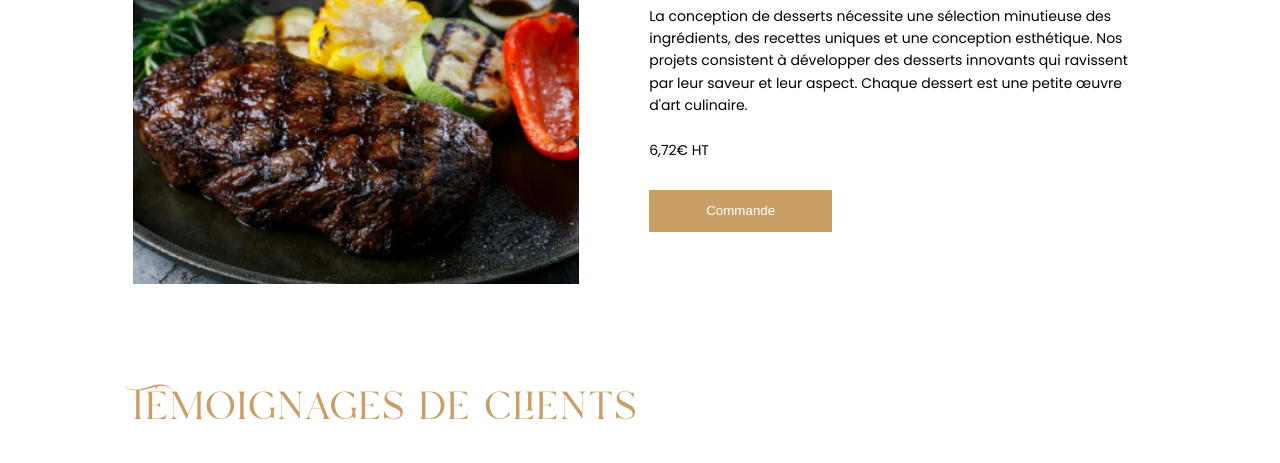
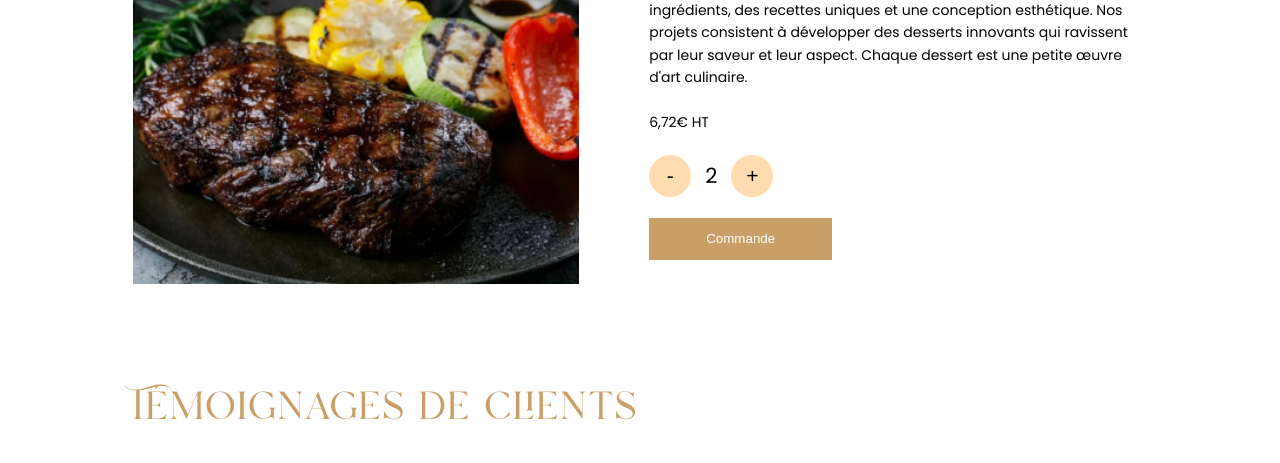
Before and after one commit to Bobur816/delicious, a website: page menu-item-single.html in a window 1280 px wide. Shown: the part 337-800 px from the top of the page. Drawn offline with nearby package versions, Linux system fonts and the light colour scheme.

Commit message:
add-amount-btns

```diff
--- a/menu-item-single.html
+++ b/menu-item-single.html
@@ -244,7 +244,12 @@
               <h3>À la carte</h3>
               <p>La conception de desserts nécessite une sélection minutieuse des ingrédients, des recettes uniques et une conception esthétique. Nos projets consistent à développer des desserts innovants qui ravissent par leur saveur et leur aspect. Chaque dessert est une petite œuvre d'art culinaire.</p>
               <h4>6,72€ HT</h4>
-              <button class="btn_primary">Сommande</button>
+              <div class="amount">
+                <button class="amount__btn decrement">-</button>
+                <span>2</span>
+                <button class="amount__btn increment">+</button>
+              </div>
+              <button class="order-btn btn_primary">Сommande</button>
             </div>
           </div>
         </div>
--- a/sass/pages/_menu.scss
+++ b/sass/pages/_menu.scss
@@ -105,6 +105,29 @@
   &__info {
     width: 50%;
 
+    .amount {
+      padding: 0;
+      display: flex;
+      align-items: center;
+      justify-content: flex-start;
+      gap: 1rem;
+      height: 3rem;
+      margin: 1.5rem 0;
+
+      span {
+        font-size: 1.5rem;
+      }
+
+      &__btn {
+        padding: 0;
+        background-color: var(--color-primary);
+        height: 100%;
+        aspect-ratio: 1/1;
+        font-size: 1.5rem;
+        border-radius: 50%;
+      }
+    }
+
     h3 {
       font-family: "Hello Paris";
       font-size: 2.5rem;
@@ -128,9 +151,9 @@
       line-height: 1.6rem; /* 160% */
     }
 
-    button {
+    .order-btn {
       padding: 0.9rem 4rem;
-      margin-top: 2rem;
+      // margin-top: 2rem;
     }
   }
 }
@@ -216,8 +239,7 @@
     &__info {
       width: 100%;
 
-      button {
-        margin-top: 1.5rem;
+      .order-btn {
         width: 100%;
       }
     }
```
Also changed, not shown: css/style.css, 1 other file.
